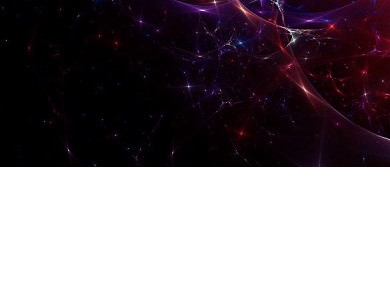
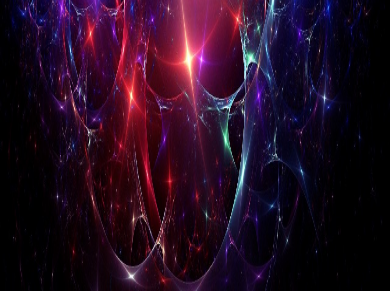
Before and after one commit to LuceroSDJ/Psychic-Game, a plain HTML site: page index.html in a window 390 px wide. Shown: the part 553-844 px from the top of the page. Drawn offline with Linux system fonts and the light colour scheme; a web font is replaced by a local one.

Commit message:
Responsive background image

```diff
--- a/assets/css/style.css
+++ b/assets/css/style.css
@@ -1,8 +1,11 @@
-body {
+body, html {
     text-align: center;
     font-family: 'Gloria Hallelujah', cursive;
     background-image: url(../images/magic.jpg);
-    background-repeat: repeat-x;
+    background-size: 100% 100%;
+    background-repeat:no-repeat;
+    background-position:center;
+    height: 100%;
 }
 
 h1, p {
@@ -14,13 +17,15 @@ h1, p {
 .WINS {
     color: #44b2cf;
 }
+
 .LOSSES {
     color: #f8a7ee;
 }
+
 .GUESSES {
     color: #00767f;
+}
 
-}
 .LIST {
     color: #a40063;
 }
@@ -45,6 +50,7 @@ button {
     border-radius: 15px;
     background-image: url(../images/magic8.gif);
 }
+
 button:hover {
     font-size: 50px;
     background-image: url(../images/magic3.gif);
@@ -52,19 +58,30 @@ button:hover {
 
 /** tablet screen size **/
 @media screen and (max-width: 768px) {
-body {
-    width: auto;
-    height: auto;
-}}
+    body, html {
+        background-size: 100% 100%;
+        background-repeat:no-repeat;
+        background-position:center;
+        height: 100%;
+}
+}
+
 /** phone in landscape screen size **/
 @media screen and (max-width: 640px) {
-body {
-    width: auto;
-    height: auto;
-}}
+body, html {
+    background-size: 100% 100%;
+    background-repeat:no-repeat;
+    background-position:center;
+    height: 100%;
+}
+}
+
 /** tablet screen size **/
 @media screen and (max-width: 980px) {
-body {
-    width: auto;
-    height: auto;
-}}
+body, html {
+    background-size: 100% 100%;
+    background-repeat:no-repeat;
+    background-position:center;
+    height: 100%;
+}
+}
```
Also changed, not shown: index.html (+0 -5 lines), 1 other file.
